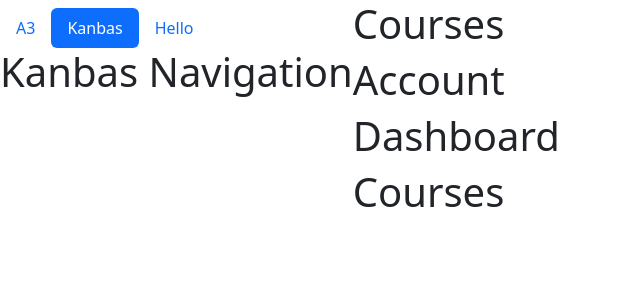
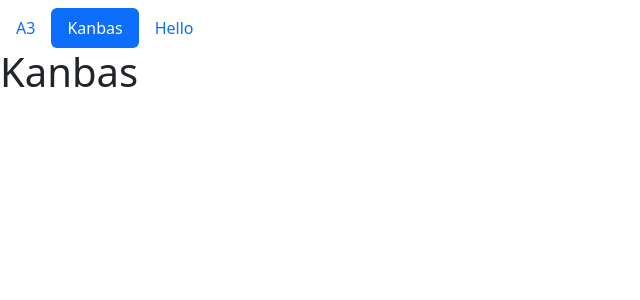
Before and after one commit to CarlyWenig/kanbas-react-web-app, a React (Create React App) app: page /#/Kanbas/Courses in a window 1280 px wide. Shown: the top 300 px of the page, without its empty margins (0-640 px from the left). Built offline with nearby package versions, Linux system fonts and the light colour scheme.

Commit message:
fixed imports

```diff
--- a/src/Kanbas/index.tsx
+++ b/src/Kanbas/index.tsx
@@ -1,24 +1,34 @@
-import KanbasNavigation from "./Navigation";
-import {Routes, Route} from "react-router";
+// import KanbasNavigation from "./Navigation";
+// import {Routes, Route} from "react-router";
+// import Nav from "../Nav";
+
+// function Kanbas() {
+//     return (
+//       <div className="d-flex">
+//         <div>
+//             <Nav />
+//           <h1>Kanbas Navigation</h1>
+//         </div>
+//         <div style={{ flexGrow: 1 }}>
+//             <Routes>
+//                 <Route path="Account" element={<h1>Account</h1>} />
+//                 <Route path="Dashboard" element={<h1>Dashboard</h1>} />
+//                 <Route path="Courses" element={<h1>Courses</h1>} />
+//             </Routes>
+//           <h1>Account</h1>
+//           <h1>Dashboard</h1>
+//           <h1>Courses</h1>
+//         </div>
+//       </div>
+//   );}
+//   export default Kanbas;
 import Nav from "../Nav";
-
 function Kanbas() {
-    return (
-      <div className="d-flex">
-        <div>
-            <Nav />
-          <h1>Kanbas Navigation</h1>
-        </div>
-        <div style={{ flexGrow: 1 }}>
-            <Routes>
-                <Route path="Account" element={<h1>Account</h1>} />
-                <Route path="Dashboard" element={<h1>Dashboard</h1>} />
-                <Route path="Courses" element={<h1>Courses</h1>} />
-            </Routes>
-          <h1>Account</h1>
-          <h1>Dashboard</h1>
-          <h1>Courses</h1>
-        </div>
-      </div>
-  );}
-  export default Kanbas;
+  return (
+    <div>
+      <Nav />
+      <h1>Kanbas</h1>
+    </div>
+  );
+}
+export default Kanbas;
--- a/src/Labs/a3/HelloWorld.tsx
+++ b/src/Labs/a3/HelloWorld.tsx
@@ -1,16 +1,27 @@
-import {Link} from "react-router-dom";
+// import {Link} from "react-router-dom";
+// import Nav from "../../Nav";
+
+// function HelloWorld() {
+//  return(
+//   <div>
+//    {/* <Link to="/Labs/a3">A3</Link> |
+//    <Link to="/Kanbas">Kanbas</Link> |
+//    <Link to="/hello">Hello</Link> | */}
+//    <Nav />
+//    <h1>Hello World!</h1>
+//   </div>
+//  )
+// };
+
+// export default HelloWorld
+
 import Nav from "../../Nav";
-
 function HelloWorld() {
- return(
-  <div>
-   {/* <Link to="/Labs/a3">A3</Link> |
-   <Link to="/Kanbas">Kanbas</Link> |
-   <Link to="/hello">Hello</Link> | */}
-   <Nav />
-   <h1>Hello World!</h1>
-  </div>
- )
-};
-
-export default HelloWorld
+  return (
+    <div>
+      <Nav />
+      <h1>Hello World!</h1>
+    </div>
+  );
+}
+export default HelloWorld;
```
Also changed, not shown: src/Labs/index.tsx (+24 -4 lines).
